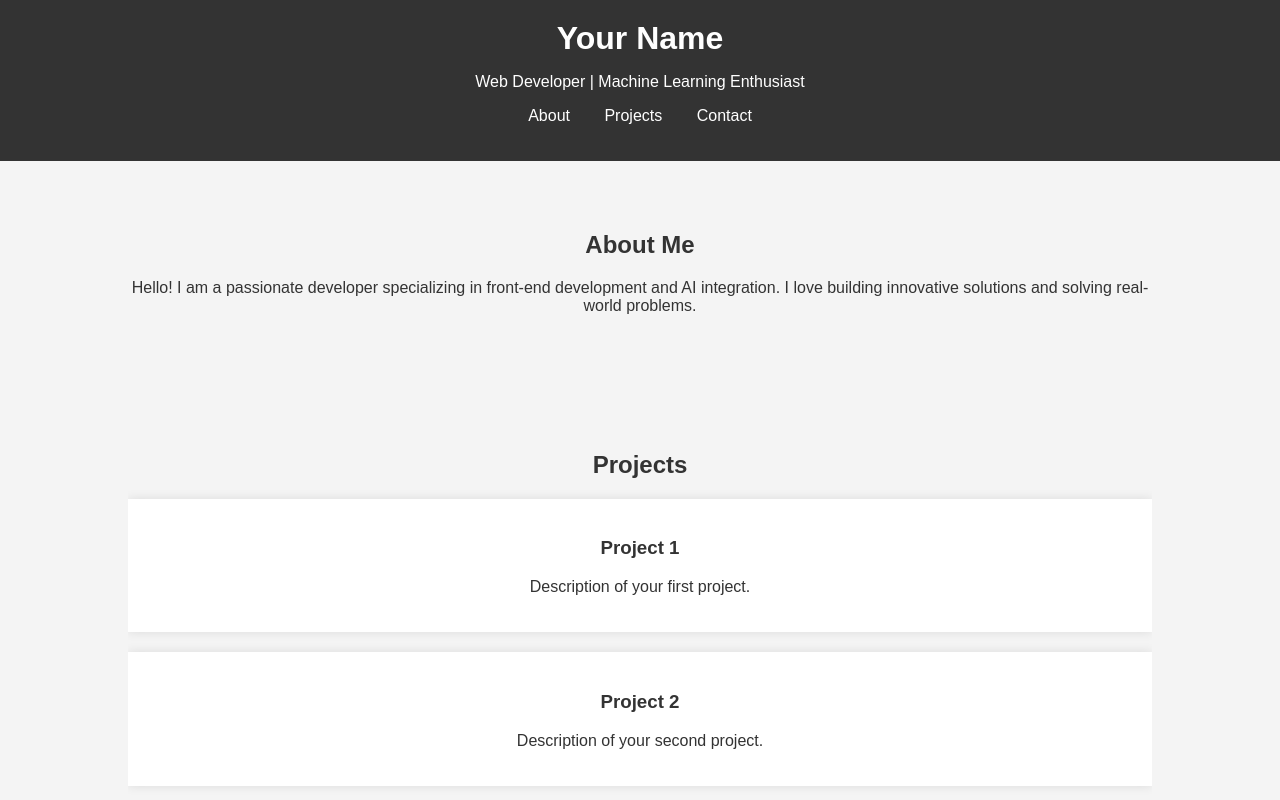
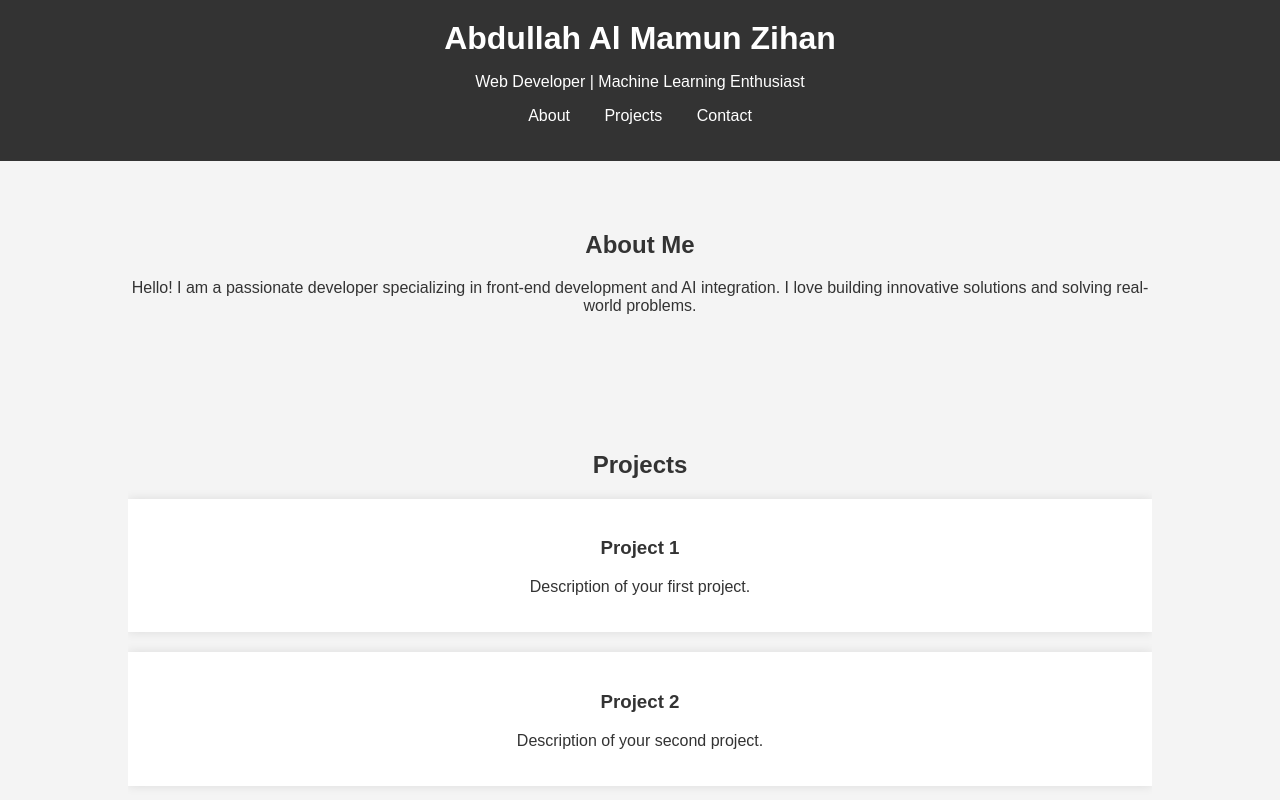
Before and after one commit to abdullahzihan16/me, a plain HTML site: page index.html in a window 1280 px wide. Shown: the top 800 px of the page. Drawn offline with Linux system fonts and the light colour scheme.

Commit message:
Update index.html

```diff
--- a/index.html
+++ b/index.html
@@ -9,7 +9,7 @@
 <body>
     <header>
         <div class="container">
-            <h1>Your Name</h1>
+            <h1>Abdullah Al Mamun Zihan</h1>
             <p>Web Developer | Machine Learning Enthusiast</p>
             <nav>
                 <ul>
```
